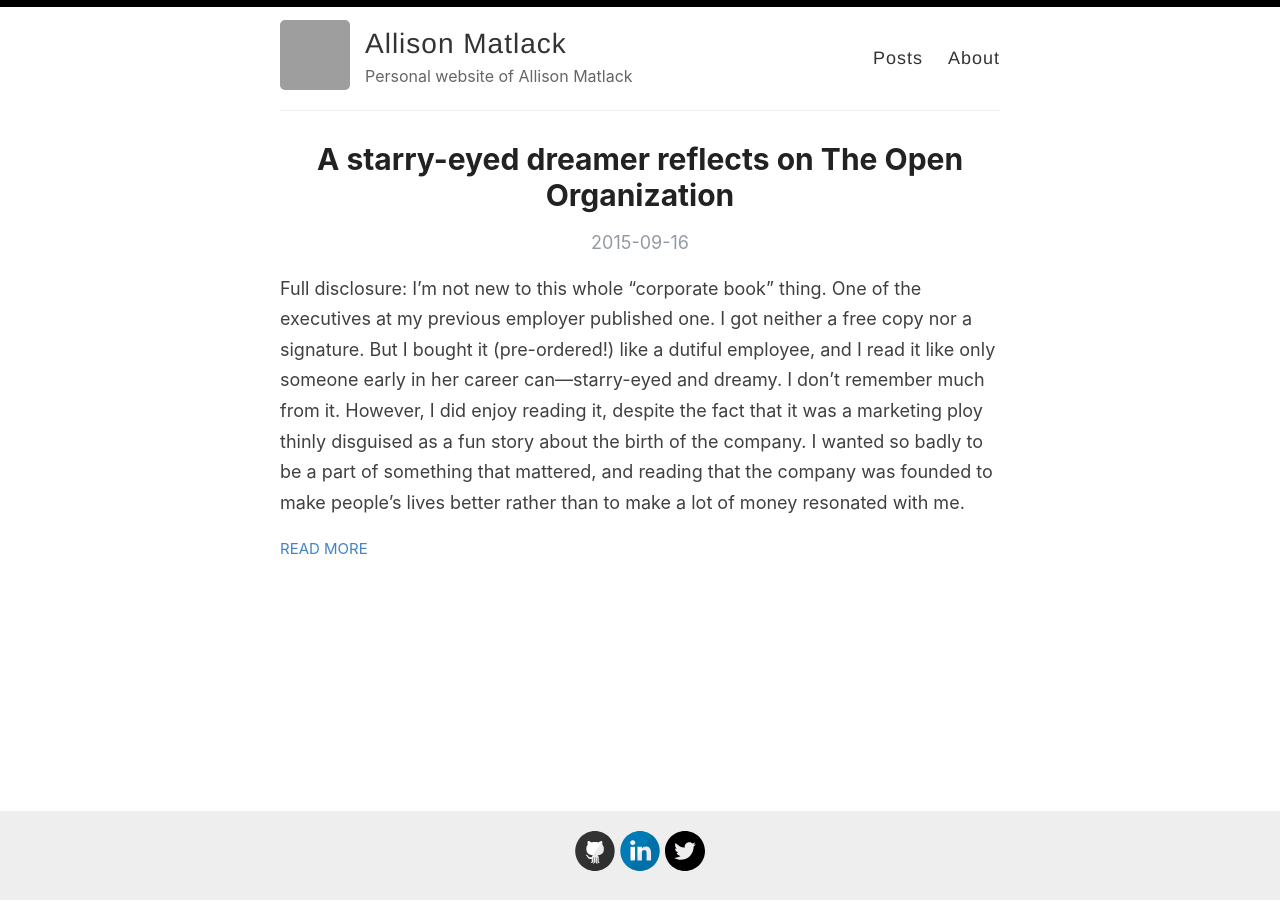
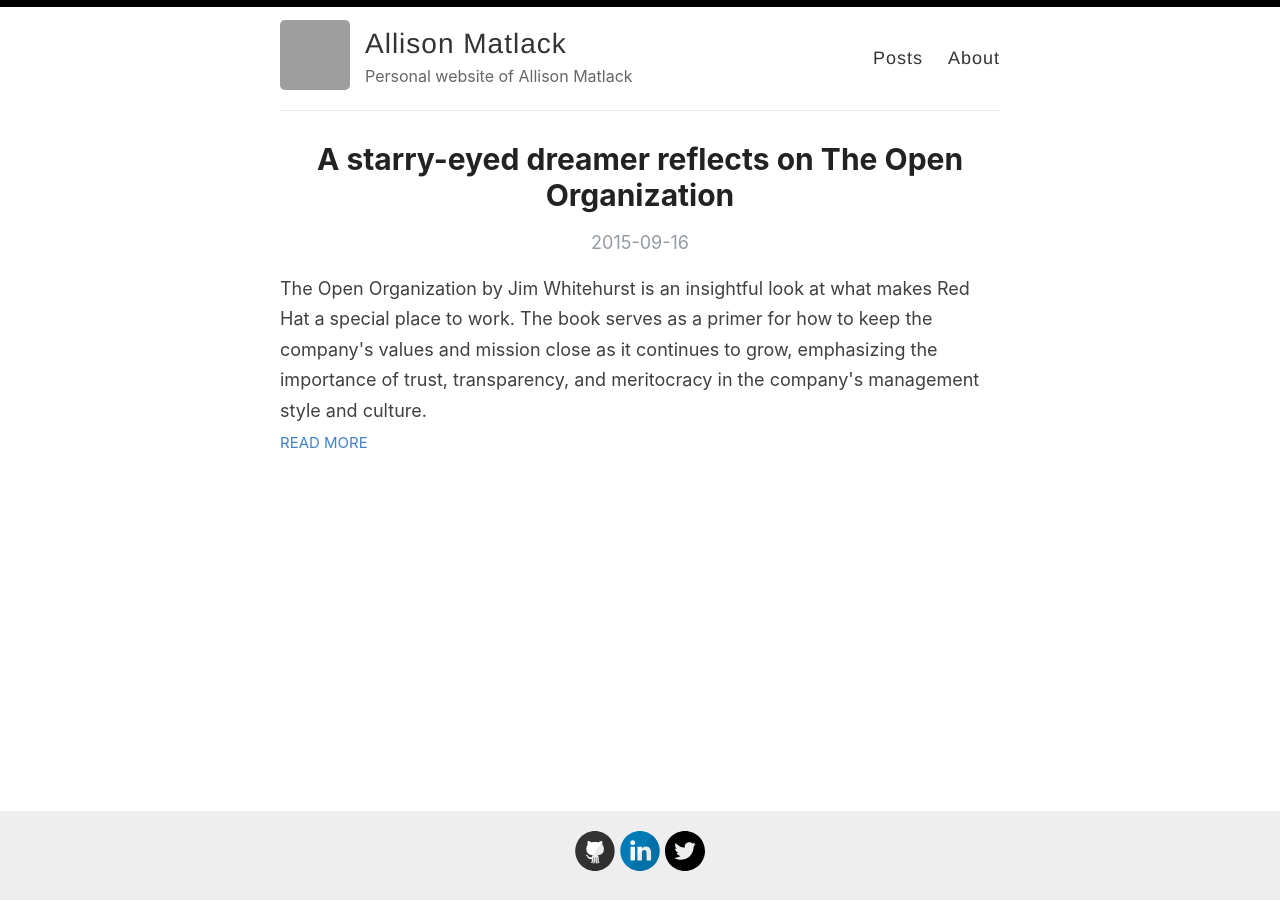
Before and after one commit to amatlack/amatlack.github.io, a Jekyll site: the page built from index.html, in a window 1280 px wide. Built offline with Jekyll 4.4.1, drawn with Linux system fonts in a browser that asks for light colours; the list of posts is cut into pages by our own code; grey boxes are pictures that could not be loaded.

Commit message:
adding excerpt

```diff
--- a/_posts/2015-09-16-starry-eyed-dreamer.md
+++ b/_posts/2015-09-16-starry-eyed-dreamer.md
@@ -1,6 +1,7 @@
 ---
 layout: post
 title: A starry-eyed dreamer reflects on The Open Organization
+excerpt: The Open Organization by Jim Whitehurst is an insightful look at what makes Red Hat a special place to work. The book serves as a primer for how to keep the company's values and mission close as it continues to grow, emphasizing the importance of trust, transparency, and meritocracy in the company's management style and culture.
 categories: [Open organization, Culture]
 ---
 
```
